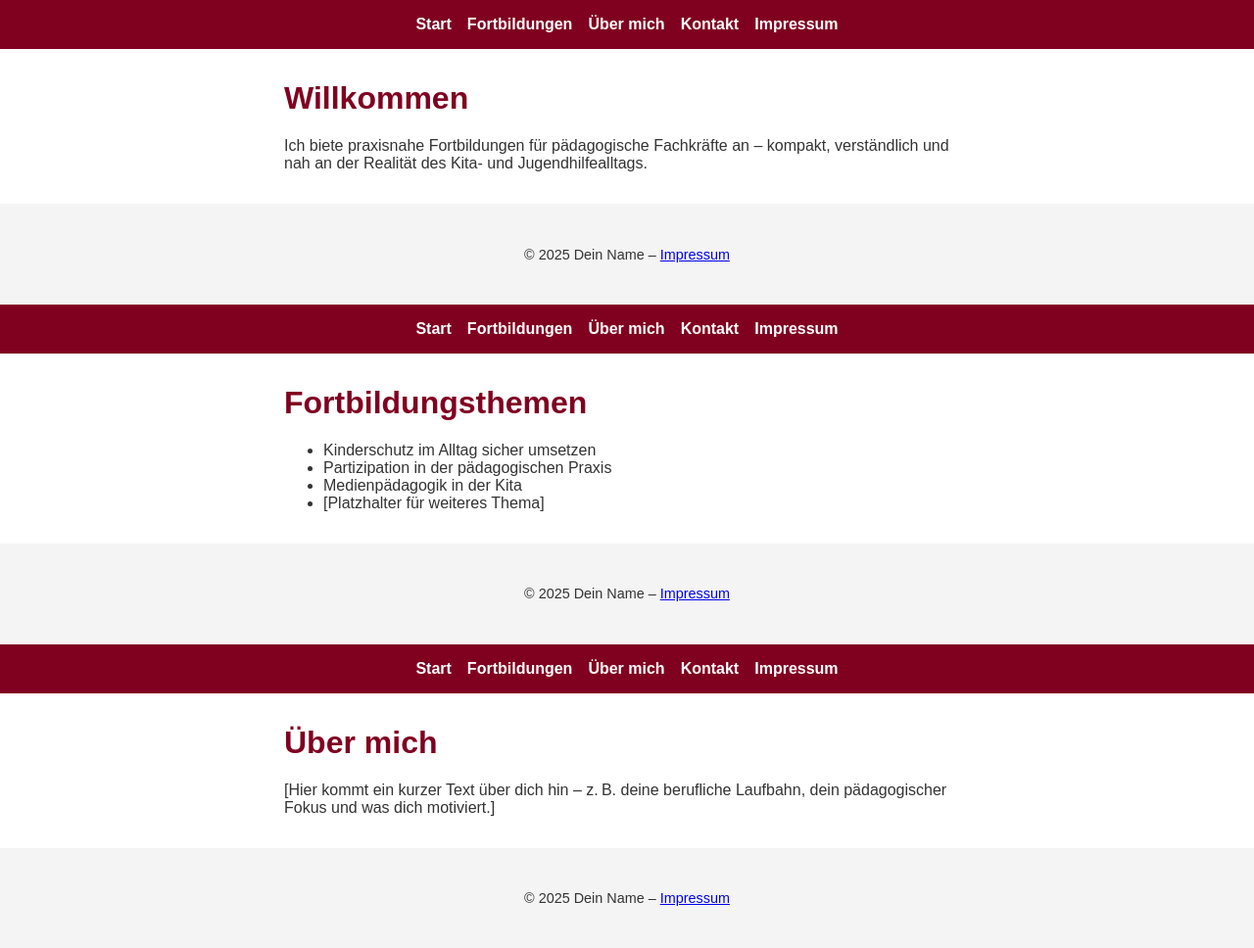
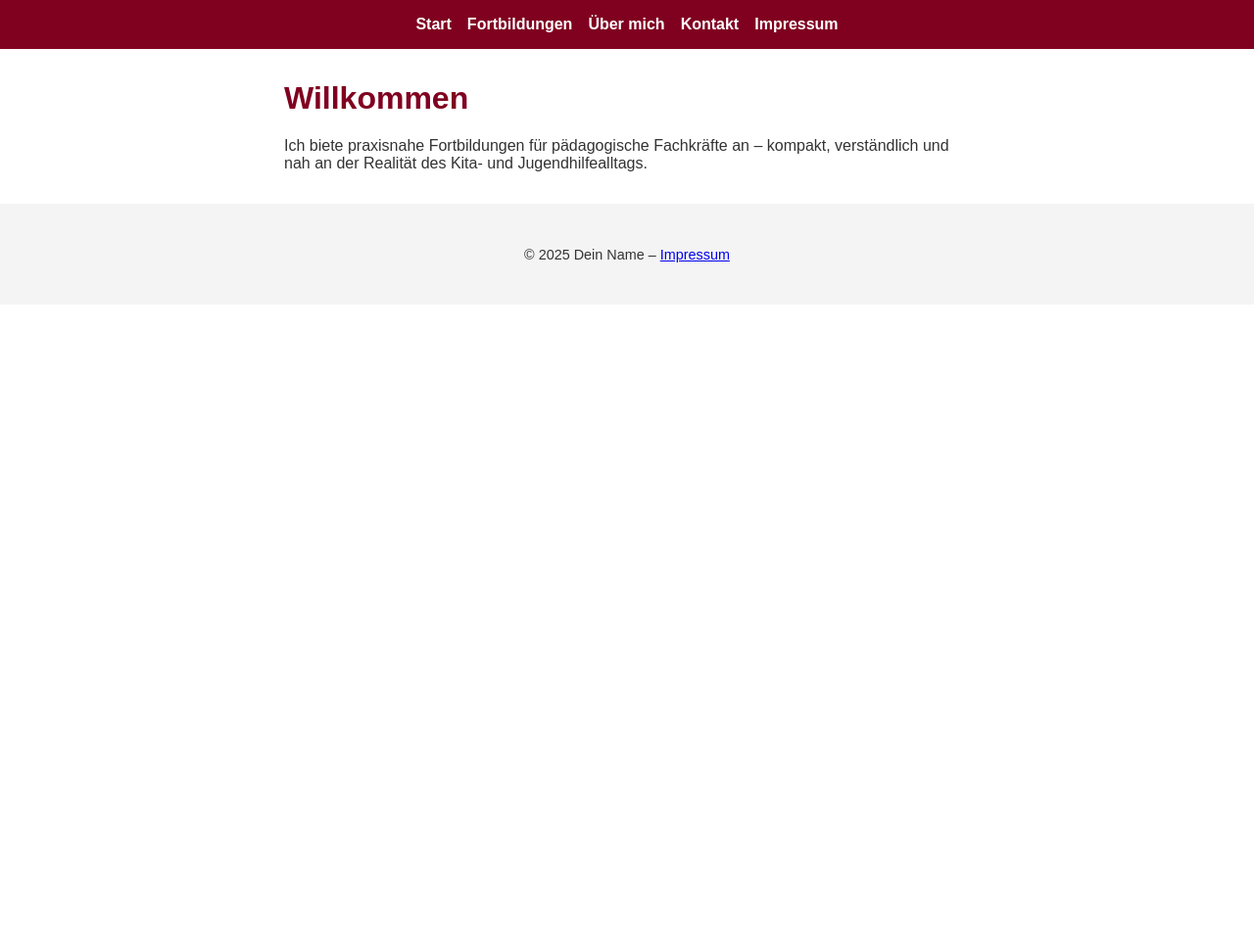
Before and after one commit to SnickersDE/FoBi, a plain HTML site: page index.html in a window 1280 px wide. Shown: the whole page at 98% size. After the commit the page ends 800 px from the top, so only its background shows below. Drawn offline with Linux system fonts and the light colour scheme.

Commit message:
Update index.html

```diff
--- a/index.html
+++ b/index.html
@@ -30,74 +30,3 @@
   </footer>
 </body>
 </html>
-
-<!-- fortbildungen.html -->
-<!DOCTYPE html>
-<html lang="de">
-<head>
-  <meta charset="UTF-8" />
-  <title>Fortbildungen</title>
-  <link rel="stylesheet" href="style.css" />
-</head>
-<body>
-  <header>
-    <nav>
-      <ul>
-        <li><a href="index.html">Start</a></li>
-        <li><a href="fortbildungen.html">Fortbildungen</a></li>
-        <li><a href="ueber-mich.html">Über mich</a></li>
-        <li><a href="kontakt.html">Kontakt</a></li>
-        <li><a href="impressum.html">Impressum</a></li>
-      </ul>
-    </nav>
-  </header>
-
-  <main>
-    <h1>Fortbildungsthemen</h1>
-    <ul>
-      <li>Kinderschutz im Alltag sicher umsetzen</li>
-      <li>Partizipation in der pädagogischen Praxis</li>
-      <li>Medienpädagogik in der Kita</li>
-      <li>[Platzhalter für weiteres Thema]</li>
-    </ul>
-  </main>
-
-  <footer>
-    <p>&copy; 2025 Dein Name – <a href="impressum.html">Impressum</a></p>
-  </footer>
-</body>
-</html>
-
-<!-- ueber-mich.html -->
-<!DOCTYPE html>
-<html lang="de">
-<head>
-  <meta charset="UTF-8" />
-  <title>Über mich</title>
-  <link rel="stylesheet" href="style.css" />
-</head>
-<body>
-  <header>
-    <nav>
-      <ul>
-        <li><a href="index.html">Start</a></li>
-        <li><a href="fortbildungen.html">Fortbildungen</a></li>
-        <li><a href="ueber-mich.html">Über mich</a></li>
-        <li><a href="kontakt.html">Kontakt</a></li>
-        <li><a href="impressum.html">Impressum</a></li>
-      </ul>
-    </nav>
-  </header>
-
-  <main>
-    <h1>Über mich</h1>
-    <p>[Hier kommt ein kurzer Text über dich hin – z. B. deine berufliche Laufbahn, dein pädagogischer Fokus und was dich motiviert.]</p>
-  </main>
-
-  <footer>
-    <p>&copy; 2025 Dein Name – <a href="impressum.html">Impressum</a></p>
-  </footer>
-</body>
-</html>
-
-<!-- kontakt.html und impressum.html bleiben wie zuvor erstellt -->
```
